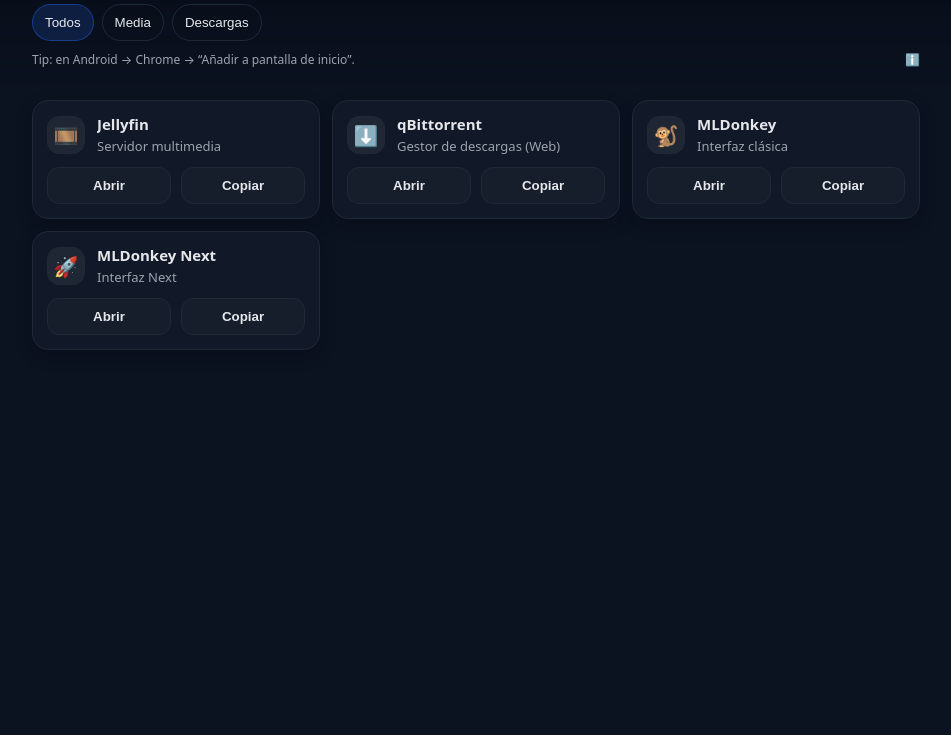
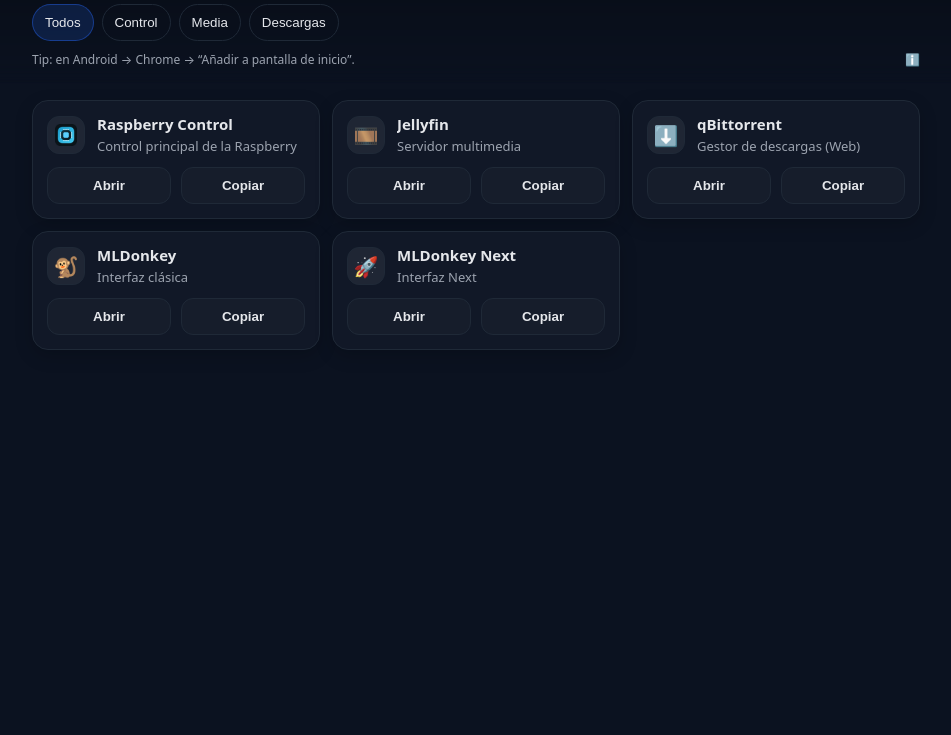
Before and after one commit to sentex78/rpi, a plain HTML site: page index.html in a window 1280 px wide. Shown: the part 65-800 px from the top of the page, without its empty margins (164-1115 px from the left). Drawn offline with Linux system fonts and the light colour scheme.

Commit message:
Add files via upload

```diff
--- a/index.html
+++ b/index.html
@@ -208,6 +208,7 @@
 <script>
   // Servicios locales (con icon emoji por app)
   const LINKS = [
+    { name:"Raspberry Control", url:"http://192.168.1.78:8080",   group:"Control",   desc:"Control principal de la Raspberry", iconSrc:"./icons/raspberry-control.png" },
   //  { name:"WeTTY",         url:"http://192.168.1.78:3000/wetty", group:"Terminal",  desc:"Terminal web (SSH)",        icon:"🖥️" },
     { name:"Jellyfin",      url:"http://192.168.1.78:8096/",      group:"Media",     desc:"Servidor multimedia",       icon:"🎞️" },
     { name:"qBittorrent",   url:"http://192.168.1.78:9013/",      group:"Descargas", desc:"Gestor de descargas (Web)", icon:"⬇️" },
@@ -276,10 +277,13 @@
       const icon = document.createElement("div");
       icon.className = "icon";
 
-      // 👇 MODIFICACIÓN: si hay item.icon usa emoji; si no, favicon
       const img = document.createElement("img");
       img.alt = "";
-      if (item.icon) {
+      if (item.iconSrc) {
+        img.src = item.iconSrc;
+        icon.appendChild(img);
+        img.onerror = ()=>{ img.style.display="none"; icon.textContent="🔗"; };
+      } else if (item.icon) {
         icon.textContent = item.icon;
       } else {
         img.src = favicon(item.url);
```
